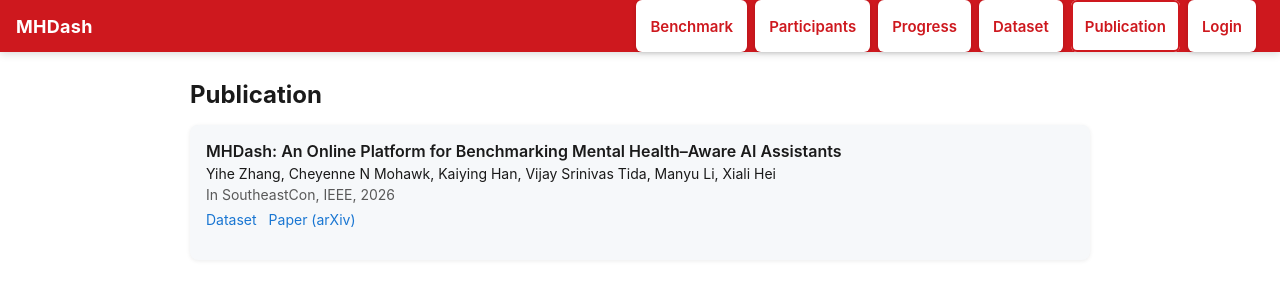
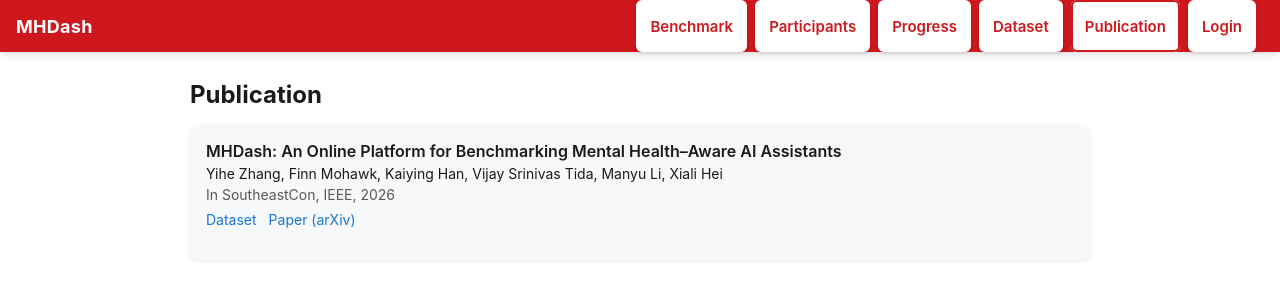
Before and after one commit to ihozh/mental-health-vercel, a Next.js app: page /publication in a window 1280 px wide. Shown: the top 300 px of the page. Built offline with nearby package versions, Linux system fonts and the light colour scheme.

Commit message:
Update publication.js

```diff
--- a/pages/publication.js
+++ b/pages/publication.js
@@ -27,7 +27,7 @@
               MHDash: An Online Platform for Benchmarking Mental Health–Aware AI Assistants
             </div>
             <div style={{ fontSize: 14, color: '#1a1a1a', marginBottom: 4 }}>
-              Yihe Zhang, Cheyenne N Mohawk, Kaiying Han, Vijay Srinivas Tida, Manyu Li, Xiali Hei
+              Yihe Zhang, Finn Mohawk, Kaiying Han, Vijay Srinivas Tida, Manyu Li, Xiali Hei
             </div>
             <div style={{ fontSize: 14, color: '#595959', marginBottom: 8 }}>
               In SoutheastCon, IEEE, 2026
```
